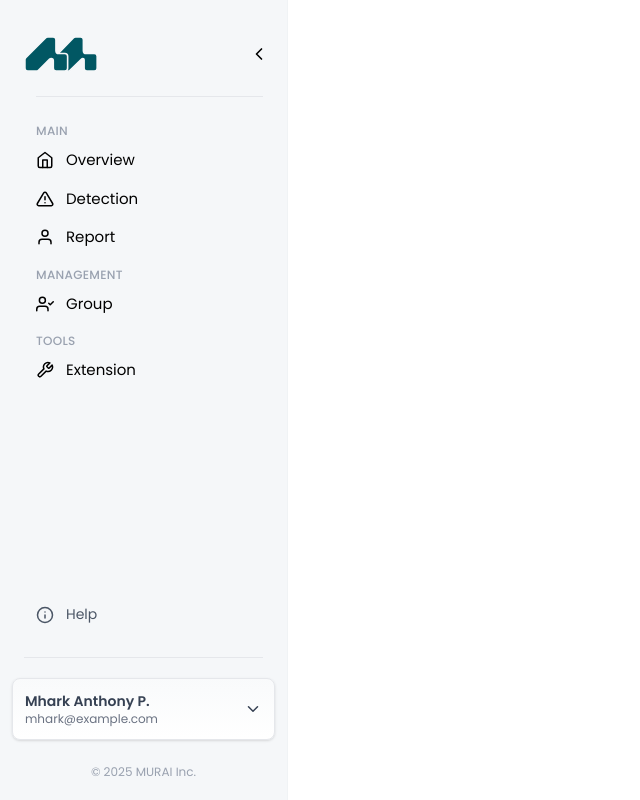
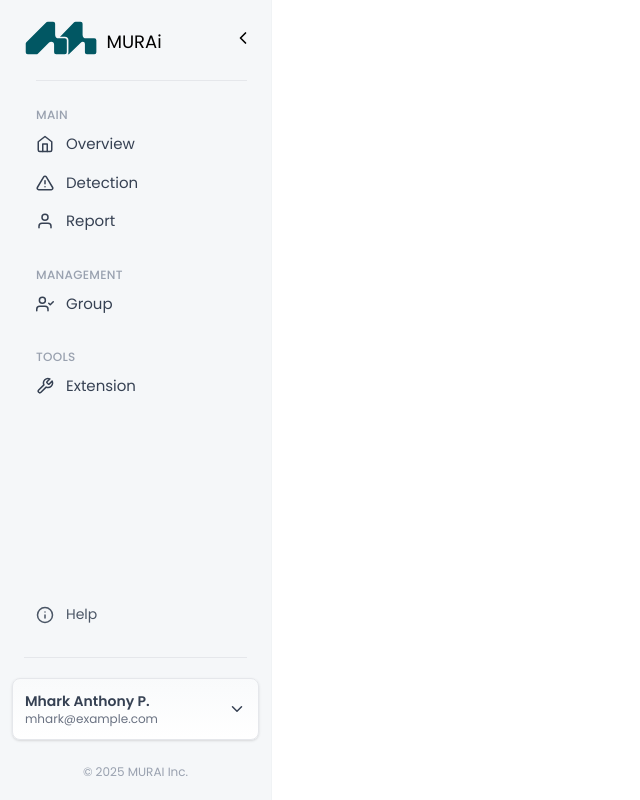
Before and after one commit to yno0/murai-web-app, a React (Vite) app: page /client in a window 1280 px wide. Shown: the whole page, without its empty margins (0-640 px from the left). Built offline with nearby package versions, Linux system fonts and the light colour scheme.

Commit message:
revised ssidenav for client v2

```diff
--- a/src/components/client/sidebar.jsx
+++ b/src/components/client/sidebar.jsx
@@ -83,7 +83,7 @@ export function ClientSidebar() {
 
   return (
     <aside
-      className={`bg-[#F5F7F9] h-screen flex flex-col justify-between border-r border-gray-200/30 transition-all duration-300 ${isOpen ? "w-72" : "w-16"}`}
+      className={`bg-[#F5F7F9] h-screen flex flex-col justify-between border-r border-gray-200/30 transition-all duration-300 ${isOpen ? "w-68" : "w-16"}`}
       style={{ fontFamily: 'Poppins, sans-serif', position: 'relative' }}
     >
       {/* Top: Toggle Button (closed) and Logo/Menu (open) */}
@@ -99,11 +99,14 @@ export function ClientSidebar() {
             </button>
           </div>
         )}
-        <div className={`flex flex-col ${isOpen ? "pl-6 pr-3 mt-8" : "items-center"}`}>
+        <div className={`flex flex-col ${isOpen ? "pl-6 pr-3 mt-4" : "items-center"}`}>
           {isOpen && (
             <>
               <div className="flex items-center mt-1 mb-6">
-                <img src={Logo} alt="Murai-Logo" className="h-9" />
+                <div className="flex items-end gap-2">
+                  <img src={Logo} alt="Murai-Logo" className="h-9" />
+                  <span className=" text-lg font-regular text-black">MURAi</span>
+                </div>
                 <button
                   className="ml-auto p-1.5 rounded-full hover:bg-gray-100 transition"
                   onClick={() => setIsOpen(false)}
@@ -126,8 +129,8 @@ export function ClientSidebar() {
                 <a
                   key={item.label}
                   href={item.href}
-                  className={`flex items-center ${isOpen ? "gap-2.5 px-3 py-2 rounded-lg w-full" : "justify-center p-2 rounded-lg w-10 h-10"} transition-all
-                    ${isActive ? "bg-white text-[#015763] shadow-sm font-semibold border-1 border-gray-50" : "text-black hover:bg-gray-50 hover:text-gray-800"}`}
+                  className={`flex items-center ${isOpen ? "gap-2.5 px-3 py-2 rounded-lg w-full" : "justify-center p-2 rounded-lg w-10 h-10"} transition-all duration-200 ease-in-out
+                    ${isActive ? "bg-white text-[#015763] shadow-sm font-semibold border border-gray-100" : "text-gray-700 hover:bg-gray-100 hover:text-gray-900 hover:shadow-sm"}`}
                   style={{ fontSize: '15px', fontWeight: '400' }}
                   aria-label={item.label}
                 >
@@ -139,7 +142,7 @@ export function ClientSidebar() {
 
             {/* Management Menu Items */}
             {isOpen && (
-              <span className="text-xs text-gray-400 font-medium px-3 py-0.5 uppercase tracking-wide mt-2">Management</span>
+              <span className="text-xs text-gray-400 font-medium px-3 py-0.5 uppercase tracking-wide mt-6">Management</span>
             )}
             {managementMenu.map((item) => {
               const isActive = location.pathname === item.href;
@@ -147,8 +150,8 @@ export function ClientSidebar() {
                 <a
                   key={item.label}
                   href={item.href}
-                  className={`flex items-center ${isOpen ? "gap-2.5 px-3 py-2 rounded-lg w-full" : "justify-center p-2 rounded-lg w-10 h-10"} transition-all
-                    ${isActive ? "bg-white text-[#015763] shadow-md font-semibold" : "text-black hover:bg-gray-50 hover:text-gray-800"}`}
+                  className={`flex items-center ${isOpen ? "gap-2.5 px-3 py-2 rounded-lg w-full" : "justify-center p-2 rounded-lg w-10 h-10"} transition-all duration-200 ease-in-out
+                    ${isActive ? "bg-white text-[#015763] shadow-sm font-semibold border border-gray-100" : "text-gray-700 hover:bg-gray-100 hover:text-gray-900 hover:shadow-sm"}`}
                   style={{ fontSize: '15px', fontWeight: '400' }}
                   aria-label={item.label}
                 >
@@ -160,7 +163,7 @@ export function ClientSidebar() {
 
             {/* Tools Menu Items */}
             {isOpen && (
-              <span className="text-xs text-gray-400 font-medium px-3 py-0.5 uppercase tracking-wide mt-2">Tools</span>
+              <span className="text-xs text-gray-400 font-medium px-3 py-0.5 uppercase tracking-wide mt-6">Tools</span>
             )}
             {toolsMenu.map((item) => {
               const isActive = location.pathname === item.href;
@@ -168,8 +171,8 @@ export function ClientSidebar() {
                 <a
                   key={item.label}
                   href={item.href}
-                  className={`flex items-center ${isOpen ? "gap-2.5 px-3 py-2 rounded-lg w-full" : "justify-center p-2 rounded-lg w-10 h-10"} transition-all
-                    ${isActive ? "bg-white text-[#015763] shadow-md font-semibold" : "text-black hover:bg-gray-50 hover:text-gray-800"}`}
+                  className={`flex items-center ${isOpen ? "gap-2.5 px-3 py-2 rounded-lg w-full" : "justify-center p-2 rounded-lg w-10 h-10"} transition-all duration-200 ease-in-out
+                    ${isActive ? "bg-white text-[#015763] shadow-sm font-semibold border border-gray-100" : "text-gray-700 hover:bg-gray-100 hover:text-gray-900 hover:shadow-sm"}`}
                   style={{ fontSize: '15px', fontWeight: '400' }}
                   aria-label={item.label}
                 >
```
